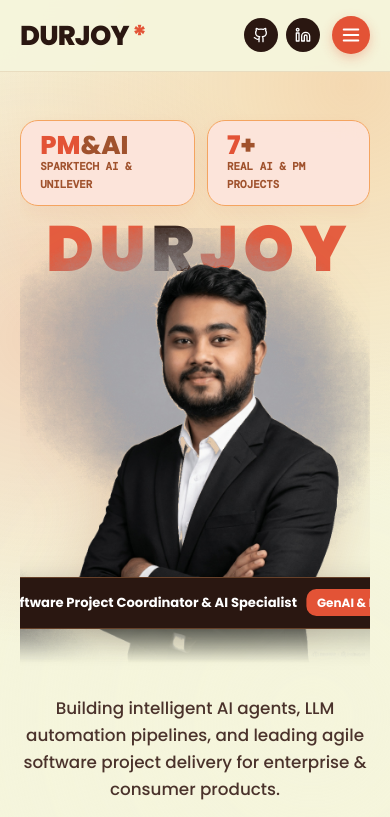
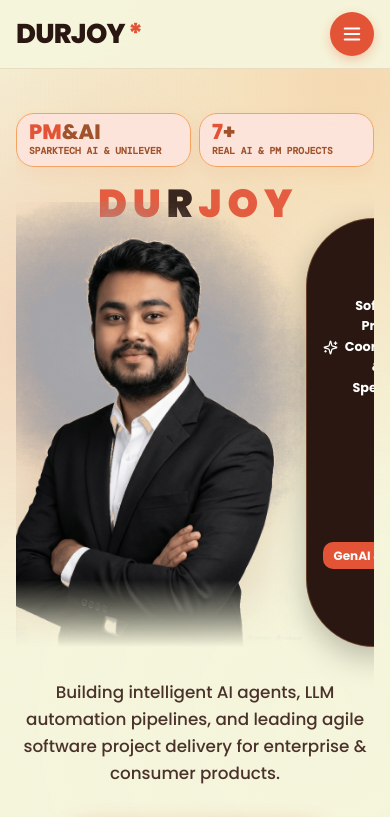
Before and after one commit to Ekaanta/durjoy_portfolio, a Next.js app: page / in a window 390 px wide. Shown: the top 817 px of the page. Built offline with nearby package versions, Linux system fonts and the light colour scheme.

Commit message:
fix(mobile): resolve mobile menu button clickability and responsive layout overflow issues

```diff
--- a/app/globals.css
+++ b/app/globals.css
@@ -92,14 +92,31 @@ body {
   background: var(--purple-primary);
   color: #ffffff;
   border: none;
-  width: 38px;
-  height: 38px;
+  width: 44px;
+  height: 44px;
+  min-width: 44px;
+  min-height: 44px;
   border-radius: 50%;
   align-items: center;
   justify-content: center;
   cursor: pointer;
   box-shadow: 0 4px 12px rgba(227, 83, 54, 0.3);
   transition: all 0.25s ease;
+  position: relative;
+  z-index: 1002;
+  pointer-events: auto;
+}
+
+.mobile-menu-toggle:active {
+  transform: scale(0.92);
+}
+
+.mobile-menu-backdrop {
+  display: none;
+}
+
+.mobile-drawer-social {
+  display: none;
 }
 
 .sidebar-menu-wrapper {
@@ -122,37 +139,58 @@ body {
     top: 0;
     border-right: none;
     border-bottom: 1px solid var(--border);
-    padding: 0.85rem 1.25rem;
-    background: rgba(245, 245, 220, 0.95);
+    padding: 0.75rem 1rem;
+    background: rgba(245, 245, 220, 0.96);
     backdrop-filter: blur(20px);
     -webkit-backdrop-filter: blur(20px);
-    z-index: 100;
+    z-index: 1000;
   }
   .content-column {
-    padding: 1.5rem 1.25rem 3rem;
+    padding: 1.25rem 1rem 3rem;
   }
   .mobile-menu-toggle {
     display: flex;
   }
+  .mobile-menu-backdrop {
+    display: block;
+    position: fixed;
+    inset: 0;
+    background: rgba(42, 23, 17, 0.45);
+    backdrop-filter: blur(4px);
+    -webkit-backdrop-filter: blur(4px);
+    z-index: 998;
+  }
   .sidebar-menu-wrapper {
     display: none;
     position: fixed;
-    top: 62px;
+    top: 58px;
     left: 0;
     right: 0;
     bottom: 0;
-    height: calc(100vh - 62px);
+    height: calc(100vh - 58px);
     background: rgba(245, 245, 220, 0.98);
     backdrop-filter: blur(24px);
     -webkit-backdrop-filter: blur(24px);
-    padding: 1.5rem;
+    padding: 1.5rem 1.25rem 2.5rem;
     overflow-y: auto;
     margin-top: 0;
-    z-index: 99;
+    z-index: 1000;
     box-shadow: var(--shadow-lg);
   }
   .sidebar-menu-wrapper.open {
     display: flex;
+  }
+  .mobile-drawer-social {
+    display: flex;
+    justify-content: center;
+    gap: 0.85rem;
+    margin-bottom: 0.5rem;
+  }
+}
+
+@media (max-width: 600px) {
+  .header-social-pills {
+    display: none !important;
   }
 }
 
@@ -326,18 +364,24 @@ body {
 
 .giant-hero-text {
   font-family: 'Poppins', sans-serif;
-  font-size: clamp(4rem, 14vw, 12rem);
+  font-size: clamp(3.5rem, 13.5vw, 12rem);
   font-weight: 900;
-  line-height: 0.85;
+  line-height: 0.88;
   letter-spacing: -0.04em;
   color: var(--purple-primary);
   text-align: center;
   user-select: none;
-  margin-bottom: -5rem;
+  margin-bottom: -4.5rem;
   text-transform: uppercase;
   opacity: 0.92;
   position: relative;
   z-index: 1;
+}
+
+.hero-title-nowrap {
+  white-space: nowrap;
+  display: inline-block;
+  max-width: 100%;
 }
 
 .giant-hero-text span.black-text {
@@ -376,7 +420,7 @@ body {
   border-radius: var(--radius-pill);
   font-family: 'Poppins', sans-serif;
   font-weight: 700;
-  font-size: clamp(0.82rem, 1.8vw, 0.98rem);
+  font-size: clamp(0.78rem, 1.8vw, 0.98rem);
   display: flex;
   align-items: center;
   gap: 0.6rem;
@@ -384,6 +428,14 @@ body {
   white-space: nowrap;
   z-index: 5;
   border: 1px solid rgba(244, 164, 96, 0.3);
+  max-width: 92vw;
+}
+
+.badge-text-group {
+  display: flex;
+  align-items: center;
+  gap: 0.4rem;
+  white-space: normal;
 }
 
 .chest-badge-gold {
@@ -393,6 +445,7 @@ body {
   padding: 0.25rem 0.65rem;
   border-radius: var(--radius-sm);
   font-weight: 700;
+  white-space: nowrap;
 }
 
 /* HERO STATS OVERLAY TOP-LEFT */
@@ -442,10 +495,49 @@ body {
     left: 0;
     flex-direction: row;
     justify-content: center;
-    margin-bottom: 1rem;
+    margin: 0 auto 1.25rem;
+    width: 100%;
+    max-width: 420px;
   }
   .giant-hero-text {
-    margin-bottom: -3rem;
+    font-size: clamp(2.2rem, 11vw, 4.8rem);
+    margin-bottom: -2.5rem;
+  }
+  .hero-chest-badge {
+    position: relative;
+    bottom: auto;
+    left: auto;
+    transform: none;
+    margin: 1rem auto 0;
+    width: fit-content;
+    max-width: 95%;
+    flex-wrap: wrap;
+    justify-content: center;
+    padding: 0.6rem 1rem;
+    font-size: 0.8rem;
+    text-align: center;
+  }
+}
+
+@media (max-width: 480px) {
+  .giant-hero-text {
+    font-size: clamp(1.8rem, 10vw, 3.2rem);
+    margin-bottom: -1.2rem;
+    letter-spacing: -0.01em;
+  }
+  .hero-top-left-stats {
+    display: grid;
+    grid-template-columns: 1fr 1fr;
+    gap: 0.5rem;
+  }
+  .stat-pill-box {
+    padding: 0.5rem 0.75rem;
+  }
+  .stat-pill-num {
+    font-size: 1.3rem;
+  }
+  .stat-pill-lbl {
+    font-size: 0.6rem;
   }
 }
 
@@ -993,7 +1085,7 @@ body {
 /* GIANT FOOTER BRANDING */
 .giant-footer-text {
   font-family: 'Poppins', sans-serif;
-  font-size: clamp(3.5rem, 12vw, 10rem);
+  font-size: clamp(3rem, 11vw, 10rem);
   font-weight: 900;
   line-height: 0.85;
   letter-spacing: -0.04em;
@@ -1005,8 +1097,22 @@ body {
   text-transform: uppercase;
 }
 
+.footer-title-nowrap {
+  white-space: nowrap;
+  display: inline-block;
+  max-width: 100%;
+}
+
 .giant-footer-text span.gold-text {
   color: var(--purple-primary);
+}
+
+@media (max-width: 768px) {
+  .giant-footer-text {
+    font-size: clamp(2rem, 10vw, 4.5rem);
+    margin-top: 1.5rem;
+    margin-bottom: 1.5rem;
+  }
 }
 
 .footer-cta-card {
--- a/components/Footer.tsx
+++ b/components/Footer.tsx
@@ -12,7 +12,9 @@ export default function Footer({ onOpenCvModal }: FooterProps) {
     <footer id="footer">
       {/* Giant Footer Header */}
       <h2 className="giant-footer-text">
-        D U R <span className="gold-text">J O Y</span>
+        <span className="footer-title-nowrap">
+          D U R <span className="gold-text">J O Y</span>
+        </span>
       </h2>
 
       <div style={{ display: "flex", justifyContent: "space-between", alignItems: "center", paddingTop: "1.5rem", borderTop: "1px solid var(--border)", fontSize: "0.85rem", color: "var(--ink-muted)", flexWrap: "wrap", gap: "1rem" }}>
--- a/components/HeroSection.tsx
+++ b/components/HeroSection.tsx
@@ -25,7 +25,9 @@ export default function HeroSection({ onOpenCvModal }: HeroSectionProps) {
 
       {/* Giant Typography Header behind Cutout */}
       <h1 className="giant-hero-text">
-        D U <span className="black-text">R</span> J O Y
+        <span className="hero-title-nowrap">
+          D U <span className="black-text">R</span> J O Y
+        </span>
       </h1>
 
       {/* Transparent Cutout Profile Photo Overlay */}
@@ -41,8 +43,8 @@ export default function HeroSection({ onOpenCvModal }: HeroSectionProps) {
 
         {/* Elegant Executive Badge */}
         <div className="hero-chest-badge">
-          <span style={{ display: "flex", alignItems: "center", gap: "0.4rem" }}>
-            <Sparkles size={15} style={{ color: "#ffffff" }} />
+          <span className="badge-text-group">
+            <Sparkles size={15} style={{ color: "#ffffff", flexShrink: 0 }} />
             <span>Software Project Coordinator & AI Specialist</span>
           </span>
           <span className="chest-badge-gold">GenAI & LLMs</span>
--- a/components/Navbar.tsx
+++ b/components/Navbar.tsx
@@ -1,6 +1,6 @@
 "use client";
 
-import React, { useState } from "react";
+import React, { useState, useEffect } from "react";
 import { Github, Linkedin, Copy, Check, FileText, Menu, X } from "lucide-react";
 
 interface NavbarProps {
@@ -11,6 +11,17 @@ export default function Navbar({ onOpenCvModal }: NavbarProps) {
   const [copied, setCopied] = useState(false);
   const [mobileMenuOpen, setMobileMenuOpen] = useState(false);
   const email = "durjoybanik35138@gmail.com";
+
+  useEffect(() => {
+    if (mobileMenuOpen) {
+      document.body.style.overflow = "hidden";
+    } else {
+      document.body.style.overflow = "";
+    }
+    return () => {
+      document.body.style.overflow = "";
+    };
+  }, [mobileMenuOpen]);
 
   const handleCopyEmail = () => {
     navigator.clipboard.writeText(email);
@@ -30,8 +41,8 @@ export default function Navbar({ onOpenCvModal }: NavbarProps) {
           DURJOY<span>*</span>
         </a>
 
-        <div style={{ display: "flex", alignItems: "center", gap: "0.75rem" }}>
-          <div className="social-pills">
+        <div style={{ display: "flex", alignItems: "center", gap: "0.5rem" }}>
+          <div className="social-pills header-social-pills">
             <a
               href="https://github.com/Ekaanta"
               target="_blank"
@@ -54,17 +65,50 @@ export default function Navbar({ onOpenCvModal }: NavbarProps) {
 
           {/* Mobile Hamburger Toggle Button */}
           <button
+            type="button"
             className="mobile-menu-toggle"
-            onClick={() => setMobileMenuOpen(!mobileMenuOpen)}
+            onClick={() => setMobileMenuOpen((prev) => !prev)}
             aria-label="Toggle navigation menu"
+            aria-expanded={mobileMenuOpen}
           >
             {mobileMenuOpen ? <X size={22} /> : <Menu size={22} />}
           </button>
         </div>
       </div>
 
+      {/* Mobile Drawer Overlay Backdrop */}
+      {mobileMenuOpen && (
+        <div
+          className="mobile-menu-backdrop"
+          onClick={() => setMobileMenuOpen(false)}
+          aria-hidden="true"
+        />
+      )}
+
       {/* Expandable Sidebar Menu Content */}
       <div className={`sidebar-menu-wrapper ${mobileMenuOpen ? "open" : ""}`}>
+        {/* Mobile-only social links in drawer header */}
+        <div className="mobile-drawer-social">
+          <a
+            href="https://github.com/Ekaanta"
+            target="_blank"
+            rel="noopener noreferrer"
+            className="social-icon-btn"
+            title="GitHub Profile"
+          >
+            <Github size={18} />
+          </a>
+          <a
+            href="https://linkedin.com/in/durjoy-banik"
+            target="_blank"
+            rel="noopener noreferrer"
+            className="social-icon-btn"
+            title="LinkedIn Profile"
+          >
+            <Linkedin size={18} />
+          </a>
+        </div>
+
         {/* Sidebar Stats Box */}
         <div className="sidebar-stats-card">
           <div>
@@ -128,6 +172,7 @@ export default function Navbar({ onOpenCvModal }: NavbarProps) {
           </div>
 
           <button
+            type="button"
             onClick={() => {
               handleNavClick();
               onOpenCvModal();
```
